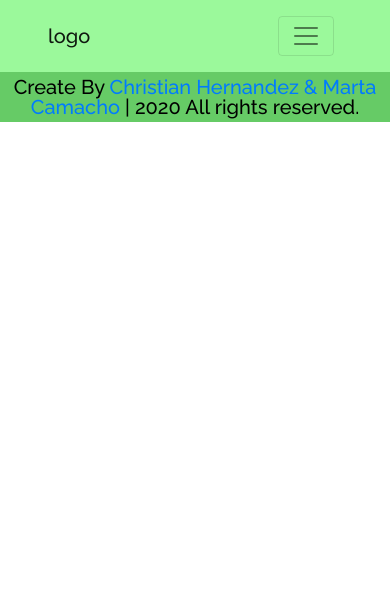
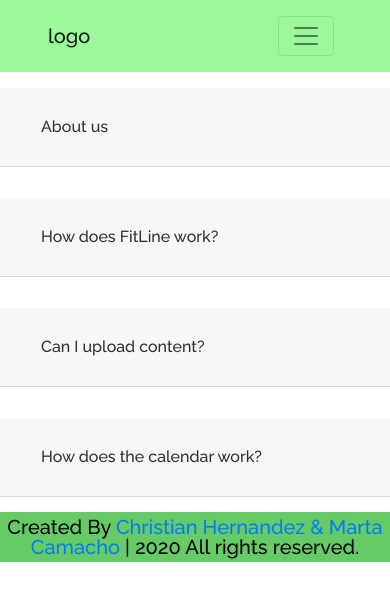
Before and after one commit to Christian2497/Web-React-FrontEnd, a React (Create React App) app: page /faq in a window 390 px wide. Shown: the top 600 px of the page. Built offline with nearby package versions, Linux system fonts and the light colour scheme; no server answers.

Commit message:
faq mobile ok

```diff
--- a/src/App.css
+++ b/src/App.css
@@ -380,3 +380,19 @@ width: 8.5rem;
 	justify-content: space-between;
 	margin: 1rem 2rem;
 }
+
+/* FAQ */
+
+.faq-card {
+	text-decoration: none;
+	padding: 1rem 0;
+	border: none;
+}
+
+.faq-title-text {
+	color: rgb(46, 46, 46);
+}
+
+.faq-title-text:hover {
+	color: black;
+}
--- a/src/App.js
+++ b/src/App.js
@@ -19,6 +19,7 @@ import EditProfile from "./pages/EditProfile";
 import AllExercises from "./pages/AllExercises";
 import ExerciseDetails from "./pages/ExerciseDetails";
 import FavouriteExercise from "./pages/Favourite";
+import Faq from "./pages/Faq";
 
 import Footer from "./components/Footer";
 
@@ -33,6 +34,7 @@ class App extends Component {
             <AnonRoute exact path="/" component={Home} />
             <AnonRoute exact path="/signup" component={Signup} />
             <AnonRoute exact path="/login" component={Login} />
+            <AnonRoute exact path="/faq" component={Faq} />
             <PrivateRoute exact path="/profile/:id" component={Profile} />
             <PrivateRoute exact path="/profile/:id/add-video" component={AddVideo} />
             <PrivateRoute exact path="/profile/:id/edit" component={EditProfile} />
--- a/src/components/Footer.js
+++ b/src/components/Footer.js
@@ -6,7 +6,7 @@ class Footer extends Component {
                 <footer>
                     <div className="bottom">
                     <center>
-                        <span className="credit">Create By <a href="/">Christian Hernandez & Marta Camacho </a> | </span>
+                        <span className="credit">Created By <a href="/">Christian Hernandez & Marta Camacho </a> | </span>
                         <span className="far fa-copyright"></span><span> 2020 All rights reserved.</span>
                     </center>
                     </div>
--- /dev/null
+++ b/src/pages/Faq.js
@@ -0,0 +1,72 @@
+import React from 'react';
+
+
+function Faq() {
+    return (
+        <div className="">
+
+            <div className="accordion " id="accordionExample">
+            <div className="card faq-card">
+                <div className="card-header" id="headingOne">
+                <h2 className="mb-0">
+                    <button className="btn btn-link btn-block text-left collapsed faq-title-text" type="button" data-toggle="collapse" data-target="#collapseOne" aria-expanded="false" aria-controls="collapseOne">
+                    About us
+                    </button>
+                </h2>
+                </div>
+
+                <div id="collapseOne" className="collapse" aria-labelledby="headingOne" data-parent="#accordionExample">
+                <div className="card-body">
+                    This website was made by two Web Developers, Christian Hernández and Marta Camacho, who are sport and programming lovers. This was created during the Covid19 restrictions, having in mind that people cannot do sport at the gym and that we are staying at home more than ever.
+                    </div>
+                </div>
+            </div>
+            <div className="card faq-card">
+                <div className="card-header" id="headingTwo">
+                <h2 className="mb-0">
+                    <button className="btn btn-link btn-block text-left collapsed faq-title-text" type="button" data-toggle="collapse" data-target="#collapseTwo" aria-expanded="false" aria-controls="collapseTwo">
+                    How does FitLine work?
+                    </button>
+                </h2>
+                </div>
+                <div id="collapseTwo" className="collapse" aria-labelledby="headingTwo" data-parent="#accordionExample">
+                <div className="card-body">
+                It's super easy! Just by signing up, you will join the community (it's free forever), and you will be ready to check the best workouts on the internet (and add your own!).
+                    </div>
+                </div>
+            </div>
+            <div className="card faq-card">
+                <div className="card-header" id="headingThree">
+                <h2 className="mb-0">
+                    <button className="btn btn-link btn-block text-left collapsed faq-title-text" type="button" data-toggle="collapse" data-target="#collapseThree" aria-expanded="false" aria-controls="collapseThree">
+                    Can I upload content?
+                    </button>
+                </h2>
+                </div>
+                <div id="collapseThree" className="collapse" aria-labelledby="headingThree" data-parent="#accordionExample">
+                <div className="card-body">
+                    Of course! As long as you have a YouTube video link, you can share your content with the community.
+                    </div>
+                </div>
+            </div>
+            <div className="card faq-card">
+                <div className="card-header" id="headingFour">
+                <h2 className="mb-0">
+                    <button className="btn btn-link btn-block text-left collapsed faq-title-text" type="button" data-toggle="collapse" data-target="#collapseFour" aria-expanded="false" aria-controls="collapseFour">
+                    How does the calendar work?
+                    </button>
+                </h2>
+                </div>
+                <div id="collapseFour" className="collapse" aria-labelledby="headingThree" data-parent="#accordionExample">
+                <div className="card-body">
+                    The calendar is focused on daily muscle group workouts, tailored and changed every month.
+                    </div>
+                </div>
+            </div>
+            </div>
+
+        </div>
+    )
+}
+
+export default Faq
```
